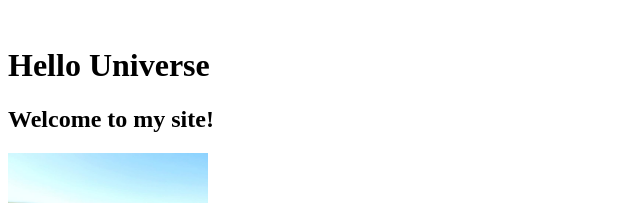
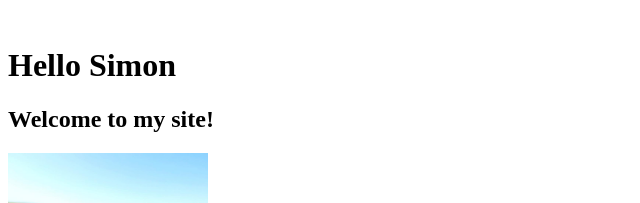
Before and after one commit to eleanon/beginners-week, a plain HTML site: page index.html in a window 1280 px wide. Shown: the top 203 px of the page, 0-640 px from the left. Drawn offline with Linux system fonts and the light colour scheme.

Commit message:
Update index.html
Changed 'hello universe' to 'hello Simon'

```diff
--- a/index.html
+++ b/index.html
@@ -5,7 +5,7 @@
       <title>First Site</title>
     </head>
   <body>
-    <h1>Hello Universe</h1>
+    <h1>Hello Simon</h1>
     <h2>Welcome to my site!</h2>
     <img src="duck.jpg" alt="A local image" width="200px">
     <p>I am currently learning to code with <a href="https://www.codefirstgirls.org.uk/">Code First Girls</a>. Going over everything from how the internet works, to creating websites and version control with git. A lot to cover in only eight weeks! Everyone should learn to code, here are some pretty good reasons why...</p>
```
